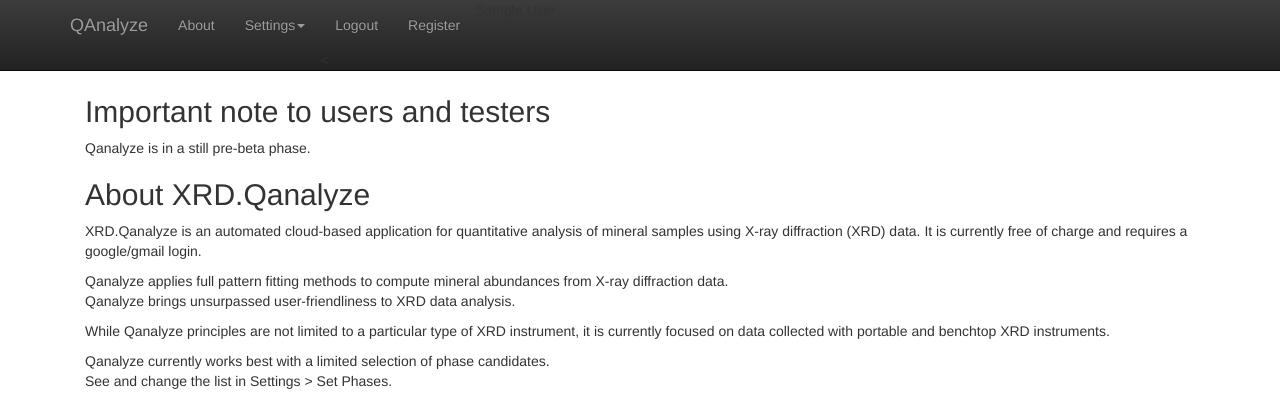
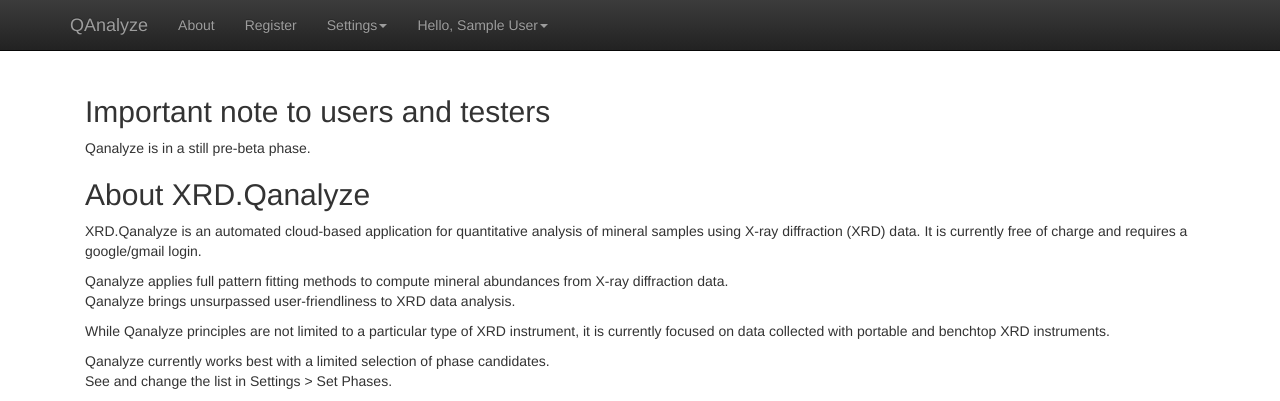
Before and after one commit to ludoleg/quant-data-vision, a Flask app: page /about in a window 1280 px wide. Shown: the top 401 px of the page. Run offline with Flask 2, Linux system fonts and the light colour scheme; the visitor is signed in with stand-in values (Sample User, id 1); parts of the project's set-up code (start-up, migrations or seed data) failed here and were passed over; some libraries are stand-ins or nearby versions.

Commit message:
Reworked nav bar with login/logout logics

```diff
--- a/application/templates/base.html
+++ b/application/templates/base.html
@@ -46,6 +46,8 @@
         <ul class="nav navbar-nav">
 	  <!-- <li class="active"><a href="/">Home</a></li> -->
 	    <li><a href="/about">About</a></li>
+	    <li><a href='{{ url_for('users.register') }}'>Register</a></li>
+            {% if current_user.is_authenticated %}
             <li class="dropdown">
                 <a href="#" class="dropdown-toggle" data-toggle="dropdown" role="button" aria-haspopup="true" aria-expanded="false">Settings<span class="caret"></span></a>
                 <ul class="dropdown-menu" role="menu" aria-labelledby="dLabel">
@@ -54,12 +56,19 @@
                     <li><a href="/activeMode">Select Active Mode</a></li>
                 </ul>
             </li>
-	  <li>{% if current_user.is_authenticated %}<a href='{{ url_for('users.logout') }}'>Logout</a><{% else %}<a href='{{ url_for('users.login') }}'>Login</a>{% endif %}</li>
-	  <li><a href='{{ url_for('users.register') }}'>Register</a></li>
-          <li>{% if current_user.is_authenticated %}{{ current_user.name }}{% endif %}</li>
+            {% endif %}
+            {% if current_user.is_authenticated %}
+            <li class="dropdown">
+                <a href="#" class="dropdown-toggle" data-toggle="dropdown" role="button" aria-haspopup="true" aria-expanded="false">Hello, {{ current_user.name }}<span class="caret"></span></a>
+                <ul class="dropdown-menu" role="menu" aria-labelledby="dLabel">
+                    <li><a href="{{ url_for('users.logout') }}">Logout</a></li>
+                </ul>
+            </li>
+            {% else %}
+	    <li><a href='{{ url_for('users.login') }}'>Login</a></li>
+            {% endif %}
         </ul>
       </div><!--/.nav-collapse -->
-</div>
     </nav>
 
 
```
Lines whose indentation alone changed are shown as unchanged.
